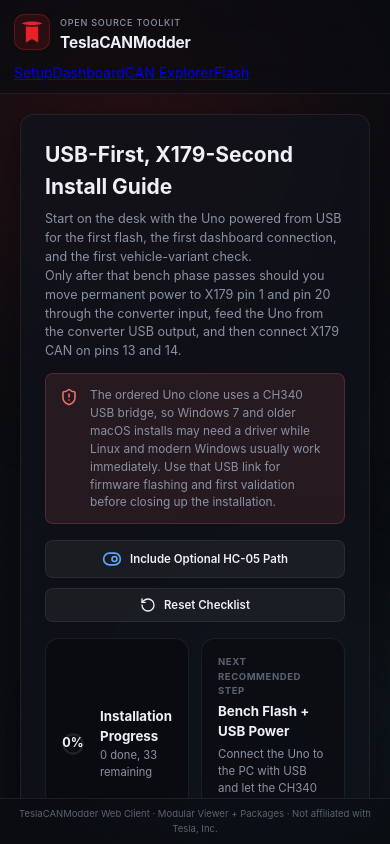
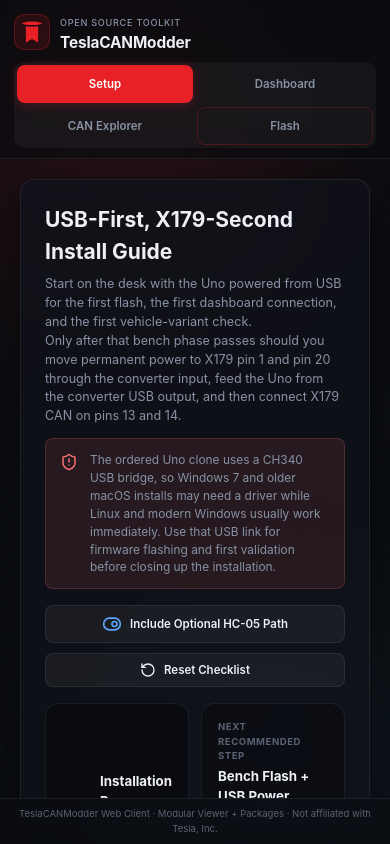
Before and after one commit to babico/TeslaCANModder, a React (Vite) app in the folder web/: page /setup in a window 390 px wide. Built offline with nearby package versions, Linux system fonts and the light colour scheme.

Commit message:
Update shell styles for page navigation

```diff
--- a/web/src/styles/app-shell.css
+++ b/web/src/styles/app-shell.css
@@ -20,12 +20,13 @@
 }
 
 .brand-icon {
-  width: 36px; height: 36px;
+  width: 36px;
+  height: 36px;
   display: flex;
   align-items: center;
   justify-content: center;
   background: var(--accent-soft);
-  border: 1px solid rgba(232,33,39,0.3);
+  border: 1px solid rgba(232, 33, 39, 0.3);
   border-radius: 10px;
 }
 
@@ -44,80 +45,82 @@
   font-weight: 500;
 }
 
-/* ── Tabs ───────────────────────────────────────────── */
-.tab-bar {
+/* ── App Navigation ────────────────────────────────── */
+.app-nav {
   display: flex;
   gap: 4px;
-  background: rgba(255,255,255,0.04);
+  margin-left: auto;
+  padding: 3px;
   border-radius: 10px;
-  padding: 3px;
-  margin-left: auto;
+  background: rgba(255, 255, 255, 0.04);
+  min-width: 0;
 }
 
-.tab {
+.app-nav-link {
   display: flex;
   align-items: center;
+  justify-content: center;
   gap: 6px;
+  min-height: 38px;
   padding: 7px 16px;
-  border: none;
+  border: 1px solid transparent;
   border-radius: 8px;
-  background: transparent;
   color: var(--text-muted);
   font-family: var(--font-ui);
   font-size: 0.82rem;
   font-weight: 600;
-  cursor: pointer;
-  transition: all var(--transition);
+  text-decoration: none;
   white-space: nowrap;
+  transition:
+    color var(--transition),
+    background var(--transition),
+    border-color var(--transition),
+    box-shadow var(--transition);
 }
 
-.tab:hover { color: var(--text); background: rgba(255,255,255,0.05); }
+.app-nav-link:hover {
+  color: var(--text);
+  background: rgba(255, 255, 255, 0.05);
+}
 
-.tab.active {
+.app-nav-link.active,
+.app-nav-link[aria-current='page'] {
   color: #fff;
   background: var(--accent);
   box-shadow: 0 2px 12px var(--accent-glow);
 }
 
-.tab-icon { flex-shrink: 0; }
-
-.topbar-actions {
-  display: flex;
-  gap: 6px;
-  flex-shrink: 0;
+.app-nav-link--accent {
+  border-color: rgba(232, 33, 39, 0.24);
 }
 
-.btn-discord, .btn-github {
-  display: flex;
-  align-items: center;
-  gap: 5px;
-  padding: 6px 12px;
-  border-radius: var(--radius-sm);
-  border: 1px solid var(--line);
-  background: var(--bg-card);
-  color: var(--text-muted);
-  font-size: 0.76rem;
-  font-weight: 600;
-  text-decoration: none;
-  transition: all var(--transition);
-}
-.btn-discord:hover, .btn-github:hover {
-  border-color: var(--line-strong);
-  color: var(--text);
-  background: var(--bg-card-hover);
+.app-nav-link--accent:hover {
+  border-color: rgba(232, 33, 39, 0.44);
 }
 
-/* ── Tab content ────────────────────────────────────── */
-.tab-content {
-  display: none;
-  flex: 1;
-  min-height: 0;
-  overflow: hidden;
+/* ── Routed Page Views ─────────────────────────────── */
+.page-view {
+  width: 100%;
+  min-width: 0;
+  min-height: 100%;
+  display: flex;
+  flex: 1 0 auto;
+  flex-direction: column;
 }
-.tab-content.active { display: flex; flex-direction: column; }
 
+.page-view > * {
+  min-width: 0;
+}
 
-/* ── Footer ─────────────────────────────────────── */
+.page-view--document {
+  justify-content: flex-start;
+}
+
+.page-view--workspace {
+  overflow: visible;
+}
+
+/* ── Footer ────────────────────────────────────────── */
 .site-footer {
   position: relative;
   z-index: 5;
@@ -127,9 +130,20 @@
   color: var(--text-dim);
   font-size: 0.68rem;
   border-top: 1px solid var(--line);
-  background: rgba(10,12,16,0.5);
+  background: rgba(10, 12, 16, 0.5);
   backdrop-filter: blur(8px);
 }
-.site-footer a { color: var(--accent); text-decoration: none; font-weight: 600; }
-.site-footer a:hover { text-decoration: underline; }
-.footer-sep { margin: 0 6px; }
+
+.site-footer a {
+  color: var(--accent);
+  text-decoration: none;
+  font-weight: 600;
+}
+
+.site-footer a:hover {
+  text-decoration: underline;
+}
+
+.footer-sep {
+  margin: 0 6px;
+}
--- a/web/src/styles/responsive.css
+++ b/web/src/styles/responsive.css
@@ -24,9 +24,15 @@
     gap: 8px;
     padding: 10px 14px;
   }
-  .tab-bar { margin-left: 0; order: 10; width: 100%; }
-  .tab { flex: 1; justify-content: center; }
-  .topbar-actions { margin-left: auto; }
+  .app-nav {
+    margin-left: 0;
+    order: 10;
+    width: 100%;
+  }
+  .app-nav-link {
+    flex: 1;
+    justify-content: center;
+  }
 
   .hw-grid { grid-template-columns: 1fr; }
   .board-grid { grid-template-columns: 1fr 1fr; }
@@ -56,6 +62,12 @@
 
 @media (max-width: 480px) {
   .board-grid { grid-template-columns: 1fr; }
+  .app-nav {
+    flex-wrap: wrap;
+  }
+  .app-nav-link {
+    flex: 1 1 calc(50% - 4px);
+  }
   .page-shell { padding: 12px; }
   .status-grid { grid-template-columns: 1fr; }
   .package-status-grid { grid-template-columns: 1fr; }
```
